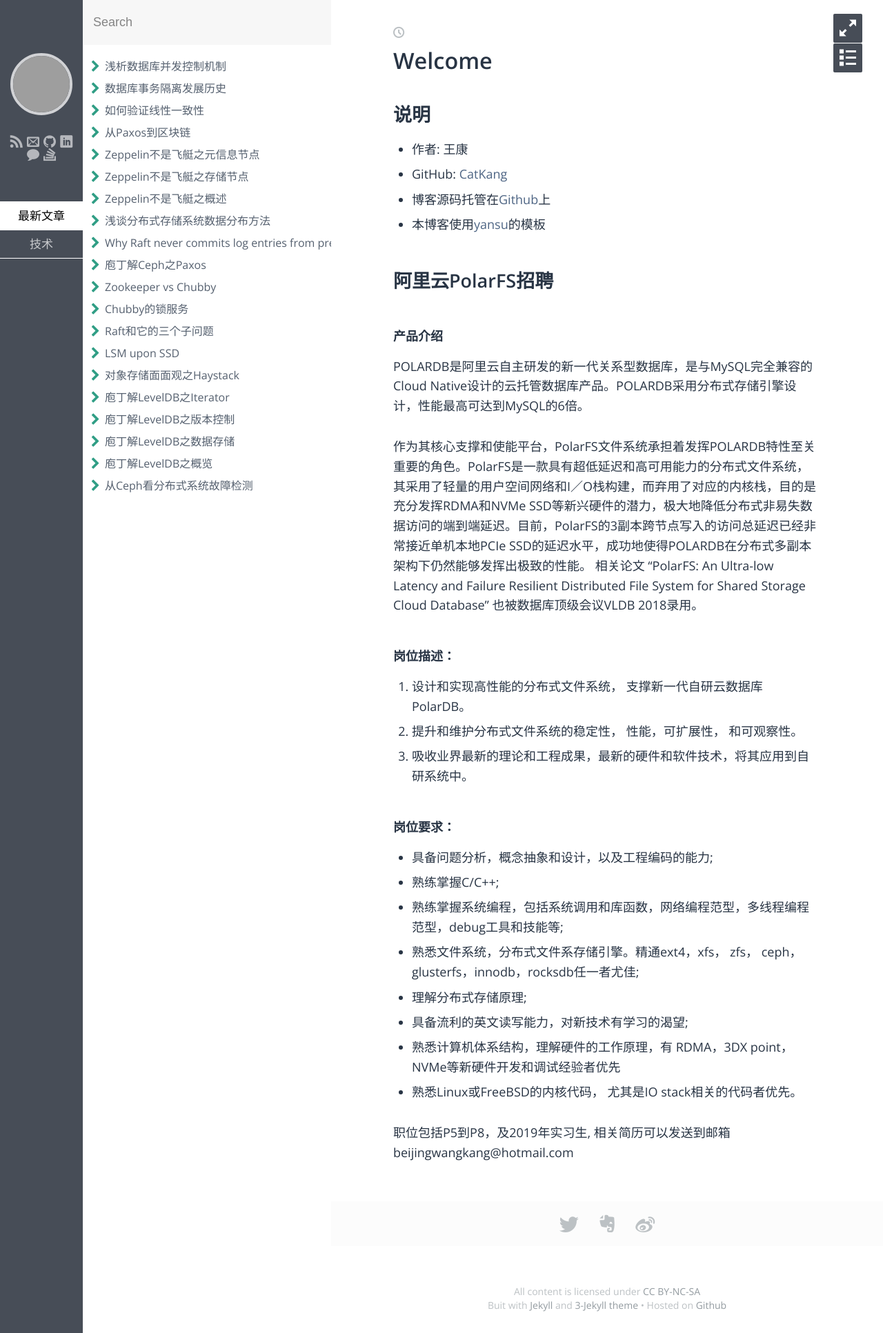
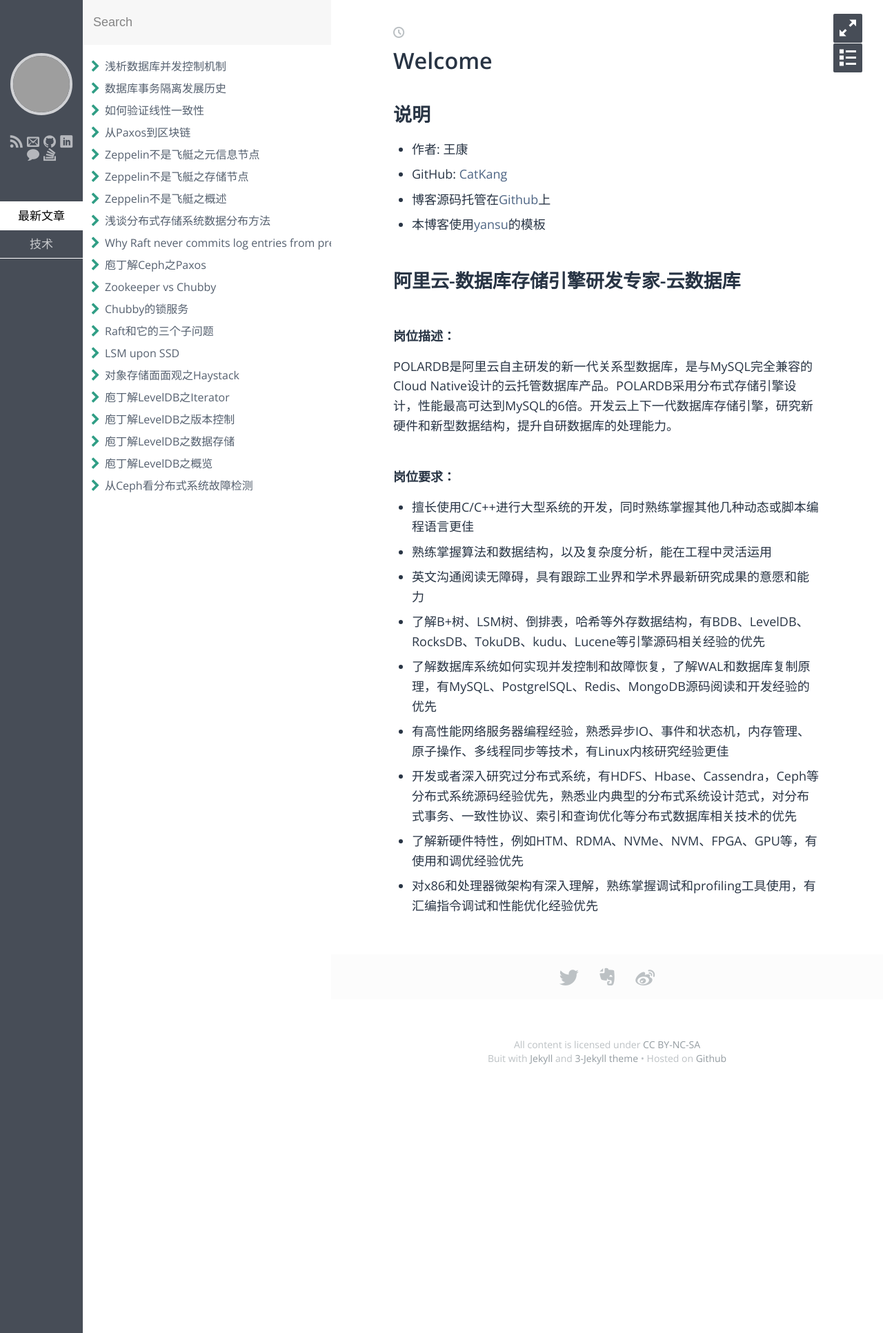
Before and after one commit to CatKang/catkang.github.io, a Jekyll site: the page built from index.md, in a window 1280 px wide. Shown: the whole page at 69% size. Built offline with Jekyll 4.4.1, drawn with Linux system fonts in a browser that asks for light colours; some web fonts are replaced; grey boxes are pictures that could not be loaded.

Commit message:
Update JD

```diff
--- a/index.md
+++ b/index.md
@@ -11,33 +11,19 @@ title: Welcome
 - 本博客使用[yansu](http://yansu.org/index.html)的模板
 
 
-## 阿里云PolarFS招聘
-
-#### 产品介绍
-POLARDB是阿里云自主研发的新一代关系型数据库，是与MySQL完全兼容的Cloud Native设计的云托管数据库产品。POLARDB采用分布式存储引擎设计，性能最高可达到MySQL的6倍。
-
-作为其核心支撑和使能平台，PolarFS文件系统承担着发挥POLARDB特性至关重要的角色。PolarFS是一款具有超低延迟和高可用能力的分布式文件系统，其采用了轻量的用户空间网络和I／O栈构建，而弃用了对应的内核栈，目的是充分发挥RDMA和NVMe SSD等新兴硬件的潜力，极大地降低分布式非易失数据访问的端到端延迟。目前，PolarFS的3副本跨节点写入的访问总延迟已经非常接近单机本地PCIe SSD的延迟水平，成功地使得POLARDB在分布式多副本架构下仍然能够发挥出极致的性能。
-相关论文 “PolarFS: An Ultra-low Latency and Failure Resilient Distributed File System for Shared Storage Cloud Database” 也被数据库顶级会议VLDB 2018录用。
-
-
+## 阿里云-数据库存储引擎研发专家-云数据库
 
 #### 岗位描述：
-
-1. 设计和实现高性能的分布式文件系统， 支撑新一代自研云数据库 PolarDB。
-2. 提升和维护分布式文件系统的稳定性， 性能，可扩展性， 和可观察性。
-3. 吸收业界最新的理论和工程成果，最新的硬件和软件技术，将其应用到自研系统中。
-
+POLARDB是阿里云自主研发的新一代关系型数据库，是与MySQL完全兼容的Cloud Native设计的云托管数据库产品。POLARDB采用分布式存储引擎设计，性能最高可达到MySQL的6倍。开发云上下一代数据库存储引擎，研究新硬件和新型数据结构，提升自研数据库的处理能力。
 
 #### 岗位要求：
 
-- 具备问题分析，概念抽象和设计，以及工程编码的能力;
-- 熟练掌握C/C++;
-- 熟练掌握系统编程，包括系统调用和库函数，网络编程范型，多线程编程范型，debug工具和技能等;
-- 熟悉文件系统，分布式文件系存储引擎。精通ext4，xfs， zfs， ceph， glusterfs，innodb，rocksdb任一者尤佳;
-- 理解分布式存储原理;
-- 具备流利的英文读写能力，对新技术有学习的渴望;
-- 熟悉计算机体系结构，理解硬件的工作原理，有 RDMA，3DX point，NVMe等新硬件开发和调试经验者优先
-- 熟悉Linux或FreeBSD的内核代码， 尤其是IO stack相关的代码者优先。
-
-
-职位包括P5到P8，及2019年实习生, 相关简历可以发送到邮箱 beijingwangkang@hotmail.com
+- 擅长使用C/C++进行大型系统的开发，同时熟练掌握其他几种动态或脚本编程语言更佳
+- 熟练掌握算法和数据结构，以及复杂度分析，能在工程中灵活运用
+- 英文沟通阅读无障碍，具有跟踪工业界和学术界最新研究成果的意愿和能力
+- 了解B+树、LSM树、倒排表，哈希等外存数据结构，有BDB、LevelDB、RocksDB、TokuDB、kudu、Lucene等引擎源码相关经验的优先
+- 了解数据库系统如何实现并发控制和故障恢复，了解WAL和数据库复制原理，有MySQL、PostgrelSQL、Redis、MongoDB源码阅读和开发经验的优先
+- 有高性能网络服务器编程经验，熟悉异步IO、事件和状态机，内存管理、原子操作、多线程同步等技术，有Linux内核研究经验更佳
+- 开发或者深入研究过分布式系统，有HDFS、Hbase、Cassendra，Ceph等分布式系统源码经验优先，熟悉业内典型的分布式系统设计范式，对分布式事务、一致性协议、索引和查询优化等分布式数据库相关技术的优先
+- 了解新硬件特性，例如HTM、RDMA、NVMe、NVM、FPGA、GPU等，有使用和调优经验优先
+- 对x86和处理器微架构有深入理解，熟练掌握调试和profiling工具使用，有汇编指令调试和性能优化经验优先
```
